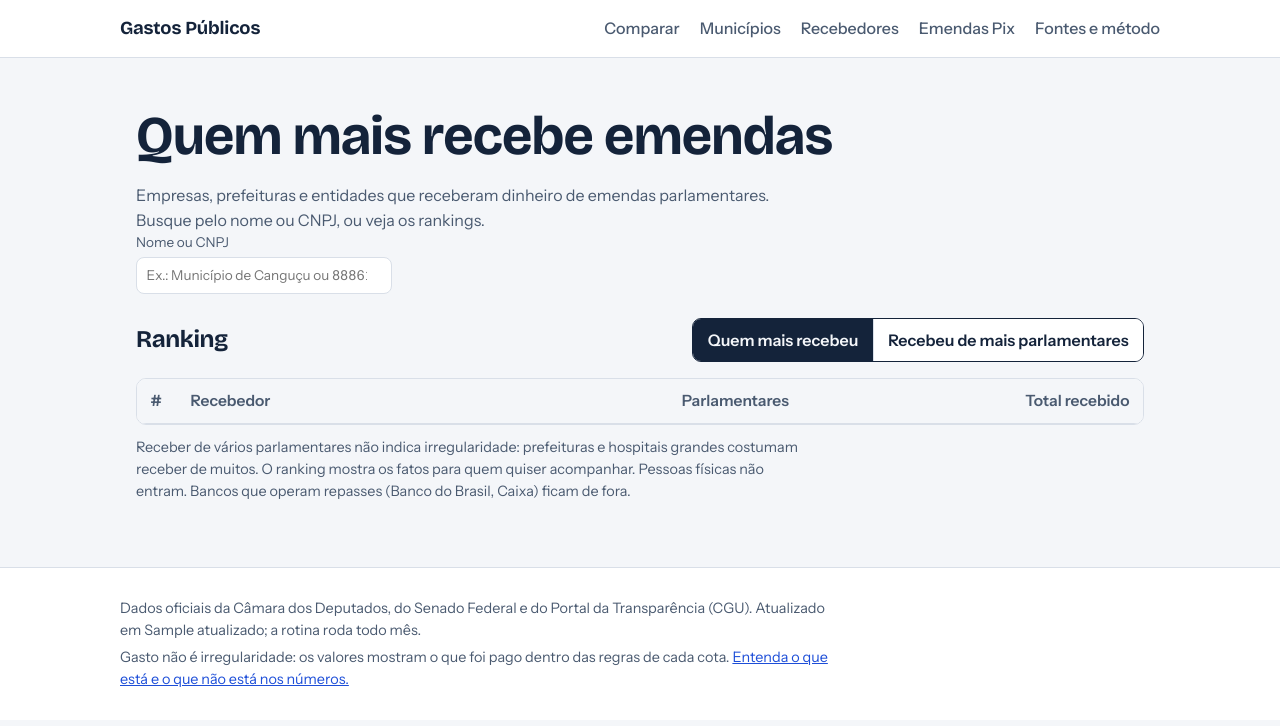
After one commit to rinaldotg/gastos-politicos, a Python web app: template site/templates/recebedores.html in a window 1280 px wide. The commit adds this page. Shown: the top 726 px of the page. Run offline with Jinja, Linux system fonts and the light colour scheme; the template is opened without the code that fills it: most values are stand-ins (such as "Sample title", 1, 10 or a date in 2020); lists and menus that the app fills with data are empty.

Commit message:
Site: paginas de municipio, busca e ranking de recebedores, links para fontes oficiais
Co-Authored-By: Claude Sonnet 5.5 <noreply@anthropic.com>
Claude-Session: https://claude.ai/code/session_01Q7TGwhxXKu5SgUsFtrboQV

```diff
--- a/pipeline/verificar.py
+++ b/pipeline/verificar.py
@@ -33,6 +33,7 @@ def main():
 
     consultas = {
         "pessoa": """SELECT p.id, p.nome, p.cargo,
+                        (SELECT id_externo FROM pessoa_fonte f WHERE f.pessoa_id=p.id AND f.fonte IN ('camara','senado') LIMIT 1) id_externo,
                         (SELECT uf FROM mandato m WHERE m.pessoa_id=p.id AND uf IS NOT NULL ORDER BY legislatura DESC LIMIT 1) uf,
                         (SELECT partido FROM mandato m WHERE m.pessoa_id=p.id AND partido IS NOT NULL ORDER BY legislatura DESC LIMIT 1) partido
                      FROM pessoa p""",
--- a/site/static/app.js
+++ b/site/static/app.js
@@ -19,6 +19,22 @@
   function get(url) { return fetch(RAIZ + url).then(function (r) { return r.json(); }); }
 
   /* ---------- busca ---------- */
+
+  function slug(t) { return norm(t).replace(/[^a-z0-9]+/g, '-').replace(/^-+|-+$/g, ''); }
+  function copiar(texto, rotulo) {
+    var b = el('button', { type: 'button', class: 'botao botao-leve botao-mini', text: rotulo });
+    b.addEventListener('click', function () {
+      var ok = function () { b.textContent = 'Copiado ✓'; setTimeout(function () { b.textContent = rotulo; }, 1800); };
+      if (navigator.clipboard) navigator.clipboard.writeText(texto).then(ok, function () {});
+    });
+    return b;
+  }
+  var PORTAL_EMENDAS = 'https://portaldatransparencia.gov.br/emendas/consulta';
+  var CNPJ_RECEITA = 'https://solucoes.receita.fazenda.gov.br/servicos/cnpjreva/cnpjreva_solicitacao.asp';
+  function locLink(loc, texto) {
+    var m = /^(.+)\/([A-Z]{2})$/.exec(loc || '');
+    return m ? el('a', { href: RAIZ + 'municipio/?m=' + slug(loc.replace('/', '-')), text: texto || loc }) : document.createTextNode(texto || loc || '');
+  }
   var buscaCache = null;
   function carregarBusca() { return buscaCache || (buscaCache = get('data/busca.json')); }
 
@@ -326,7 +342,7 @@
       f.slice(0, limite).forEach(function (r, i) {
         var nome = r[1] ? el('a', { href: RAIZ + 'recebedor/?d=' + encodeURIComponent(r[1]), text: r[0] }) : document.createTextNode(r[0]);
         corpo.appendChild(el('tr', {}, [el('td', { class: 'pos', text: String(i + 1) }),
-          el('td', {}, [nome, el('small', { text: r[1] })]), el('td', { text: r[2] }), el('td', { text: r[3] }),
+          el('td', {}, [nome, el('small', { text: r[1] })]), el('td', { text: r[2] }), el('td', {}, [locLink(r[3])]),
           el('td', { class: 'num', text: brl(r[4]) })]));
       });
       mais.hidden = f.length <= limite;
@@ -344,6 +360,13 @@
       info.appendChild(p ? el('a', { href: RAIZ + p.url, text: p.n }) : document.createTextNode('parlamentar'));
       info.appendChild(document.createTextNode((p && p.p ? ' (' + p.p + (p.u ? '/' + p.u : '') + ')' : '') + '. Destino: ' + (i[4] || 'não informado') +
         (i[5] ? ' · Área: ' + i[5] : '') + ' · Empenhado ' + brl(i[6]) + ' · Pago ' + brl(i[7]) + '.'));
+      var fo = document.querySelector('[data-e-fonte]');
+      fo.appendChild(document.createTextNode('Conferir na fonte: no Portal da Transparência, cole o código '));
+      fo.appendChild(el('strong', { text: cod }));
+      fo.appendChild(document.createTextNode(' no campo "Código da Emenda". '));
+      fo.appendChild(copiar(cod, 'Copiar código'));
+      fo.appendChild(document.createTextNode(' '));
+      fo.appendChild(el('a', { href: PORTAL_EMENDAS, target: '_blank', rel: 'noopener', text: 'Abrir consulta de emendas ↗' }));
       linhas = d.f;
       lista.querySelector('[data-e-cont]').textContent = linhas.length + ' recebedores';
       lista.hidden = false; render();
@@ -364,6 +387,16 @@
       var total = d.p.reduce(function (s, x) { return s + x[1]; }, 0);
       document.querySelector('[data-r-info]').textContent = doc + (d.l ? ' · ' + d.l : '') + (d.t ? ' · ' + d.t : '') + ' — recebeu ' + brl(total) +
         ' em emendas de ' + d.p.length + (d.p.length === 1 ? ' parlamentar.' : ' parlamentares.');
+      var fr = document.querySelector('[data-r-fonte]');
+      fr.appendChild(document.createTextNode('Conferir na fonte: '));
+      fr.appendChild(copiar(dig, 'Copiar CNPJ'));
+      fr.appendChild(document.createTextNode(' '));
+      fr.appendChild(el('a', { href: CNPJ_RECEITA, target: '_blank', rel: 'noopener', text: 'Consulta de CNPJ na Receita ↗' }));
+      fr.appendChild(document.createTextNode(' · '));
+      fr.appendChild(el('a', { href: PORTAL_EMENDAS, target: '_blank', rel: 'noopener', text: 'Emendas no Portal da Transparência ↗' }));
+      if (d.b) fr.appendChild(el('p', { class: 'nota', text: 'Atenção: este é um banco público que opera repasses de emendas. O dinheiro passa por ele, mas o destino final não é o banco; por isso ele fica fora dos rankings e dos totais por município.' }));
+      if (d.b) fr.appendChild(el('p', { class: 'nota', text: 'Atenção: este é um banco público que opera repasses de emendas. O dinheiro passa por ele, mas o destino final não é o banco; por isso ele fica fora dos rankings e dos totais por município.' }));
+      if (d.l) { var inf = document.querySelector('[data-r-info]'); inf.appendChild(document.createTextNode(' Município: ')); inf.appendChild(locLink(d.l)); }
       d.p.forEach(function (x, i) {
         var p = pessoas[x[0]] || { n: 'Parlamentar', url: '', u: '', p: '' };
         var det = el('details', { class: 'rec-mais' }, [el('summary', { text: 'ver emendas' })]);
@@ -380,6 +413,88 @@
     }).catch(function () { vazio.hidden = false; });
   }
 
+
+  /* ---------- municipios ---------- */
+  function iniciarMunicipios(sec) {
+    var corpo = document.querySelector('[data-m-corpo]'), mais = document.querySelector('[data-m-mais]'), tit = document.querySelector('[data-m-tit]');
+    var filtro = sec.querySelector('[data-m-filtro]'), dados = [], limite = 30;
+    function render() {
+      var q = norm(filtro.value.trim()), f = dados.filter(function (m) { return !q || norm(m[0]).indexOf(q) >= 0; });
+      tit.textContent = q ? f.length + ' municípios encontrados' : 'Municípios que mais receberam';
+      corpo.textContent = '';
+      f.slice(0, limite).forEach(function (m, i) {
+        corpo.appendChild(el('tr', {}, [el('td', { class: 'pos', text: String(i + 1) }),
+          el('td', {}, [el('a', { href: RAIZ + 'municipio/?m=' + m[1], text: m[0] })]),
+          el('td', { class: 'num', text: String(m[3]) }), el('td', { class: 'num', text: brl(m[2]) })]));
+      });
+      mais.hidden = f.length <= limite; mais.textContent = 'Mostrar mais (' + (f.length - limite) + ')';
+    }
+    mais.addEventListener('click', function () { limite += 50; render(); });
+    filtro.addEventListener('input', function () { limite = 30; render(); });
+    get('data/municipios.json').then(function (d) { dados = d; render(); });
+  }
+  function iniciarMunicipio(sec) {
+    var m = new URLSearchParams(location.search).get('m') || '';
+    var corpo = document.querySelector('[data-mu-corpo]'), vazio = document.querySelector('[data-mu-vazio]');
+    if (!/^[a-z0-9-]+$/.test(m)) { vazio.hidden = false; return; }
+    Promise.all([get('data/m/' + m + '.json'), carregarBusca()]).then(function (res) {
+      var d = res[0], pessoas = {};
+      res[1].forEach(function (x) { pessoas[x.id] = x; });
+      document.querySelector('[data-mu-titulo]').textContent = d.n;
+      document.title = d.n + ' · emendas recebidas · Gastos Públicos';
+      document.querySelector('[data-mu-info]').textContent = 'Recebedores deste município receberam ' + brl(d.t) + ' em emendas de ' + d.p.length +
+        (d.p.length === 1 ? ' parlamentar.' : ' parlamentares.');
+      var tp = document.querySelector('[data-mu-parl]');
+      d.p.forEach(function (x, i) {
+        var p = pessoas[x[0]] || { n: 'Parlamentar', url: '', u: '', p: '' };
+        tp.appendChild(el('tr', {}, [el('td', { class: 'pos', text: String(i + 1) }),
+          el('td', {}, [p.url ? el('a', { href: RAIZ + p.url, text: p.n }) : document.createTextNode(p.n)]),
+          el('td', { text: p.u || '' }), el('td', { text: p.p || '' }), el('td', { class: 'num', text: String(x[2]) }), el('td', { class: 'num', text: brl(x[1]) })]));
+      });
+      document.querySelector('[data-mu-rec-tit]').textContent = 'Quem recebeu' + (d.nr > d.r.length ? ' (os ' + d.r.length + ' maiores de ' + d.nr + ')' : '');
+      var tr = document.querySelector('[data-mu-rec]');
+      d.r.forEach(function (x, i) {
+        tr.appendChild(el('tr', {}, [el('td', { class: 'pos', text: String(i + 1) }),
+          el('td', {}, [x[1] ? el('a', { href: RAIZ + 'recebedor/?d=' + encodeURIComponent(x[1]), text: x[0] }) : document.createTextNode(x[0]), el('small', { text: x[1] })]),
+          el('td', { class: 'num', text: brl(x[2]) })]));
+      });
+      corpo.hidden = false;
+    }).catch(function () { vazio.hidden = false; });
+  }
+
+  /* ---------- ranking e busca de recebedores ---------- */
+  function iniciarRecebedores(sec) {
+    var corpo = document.querySelector('[data-rb-corpo]'), tit = document.querySelector('[data-rb-tit]'), filtro = sec.querySelector('[data-rb-filtro]');
+    var modo = 'v', rank = null, indice = null, botoes = document.querySelectorAll('[data-rb-modo]');
+    function linha(r, i) {
+      return el('tr', {}, [el('td', { class: 'pos', text: String(i + 1) }),
+        el('td', {}, [el('a', { href: RAIZ + 'recebedor/?d=' + encodeURIComponent(r[1]), text: r[0] }), el('small', { text: r[1] })]),
+        el('td', { class: 'num', text: r[3] === undefined ? '' : String(r[3]) }), el('td', { class: 'num', text: brl(r[2]) })]);
+    }
+    function render() {
+      var q = norm(filtro.value.trim()), qd = q.replace(/\D/g, '');
+      corpo.textContent = '';
+      if (q.length >= 3) {
+        if (!indice) { get('data/rec-busca.json').then(function (d) { indice = d; render(); }); tit.textContent = 'Buscando…'; return; }
+        var f = indice.filter(function (r) { return qd.length >= 5 && /^[\d.\/-]+$/.test(q) ? r[1].indexOf(qd) >= 0 : norm(r[0]).indexOf(q) >= 0; });
+        tit.textContent = f.length + ' recebedores encontrados' + (f.length > 100 ? ' (mostrando os 100 maiores)' : '');
+        f.slice(0, 100).forEach(function (r, i) { corpo.appendChild(linha(r, i)); });
+        return;
+      }
+      tit.textContent = modo === 'v' ? 'Quem mais recebeu' : 'Recebeu de mais parlamentares';
+      if (rank) rank[modo].forEach(function (r, i) { corpo.appendChild(linha([r[0], r[1], r[2], r[3]], i)); });
+    }
+    botoes.forEach(function (b) {
+      b.addEventListener('click', function () {
+        modo = b.getAttribute('data-rb-modo');
+        botoes.forEach(function (x) { x.setAttribute('aria-pressed', x === b ? 'true' : 'false'); });
+        render();
+      });
+    });
+    filtro.addEventListener('input', render);
+    get('data/rec-rank.json').then(function (d) { rank = d; render(); });
+  }
+
   document.querySelectorAll('[data-busca]').forEach(function (f) {
     if (f.hasAttribute('data-comparar')) return;
     iniciarBusca(f, function (d) { location.href = RAIZ + d.url; });
@@ -388,6 +503,9 @@
   document.querySelectorAll('[data-emendas]').forEach(iniciarEmendas);
   var te = document.querySelector('[data-emenda]'); if (te) iniciarTelaEmenda(te);
   var tr_ = document.querySelector('[data-recebedor]'); if (tr_) iniciarTelaRecebedor(tr_);
+  var mu = document.querySelector('[data-municipios]'); if (mu) iniciarMunicipios(mu);
+  var m1 = document.querySelector('[data-municipio]'); if (m1) iniciarMunicipio(m1);
+  var rb = document.querySelector('[data-recebedores]'); if (rb) iniciarRecebedores(rb);
   var px = document.querySelector('[data-pix]'); if (px) iniciarPix(px);
   var c = document.querySelector('[data-comparacao]'); if (c) iniciarComparacao(c, document.querySelector('[data-comparar]'));
 })();
--- a/site/static/style.css
+++ b/site/static/style.css
@@ -144,3 +144,6 @@ select{font:inherit;font-size:1rem;padding:.55rem .7rem;border:1px solid var(--l
 .tabela td small{display:block;color:var(--tinta-2)}
 .voltar{margin:0 0 .4rem;font-size:.9rem}
 .controles input[type=search]{padding:.45rem .6rem;border:1px solid var(--linha);border-radius:8px;font:inherit;min-width:16rem}
+.botao-mini{padding:.2rem .6rem;font-size:.85rem}
+.fonte-oficial{font-size:.92rem;color:var(--tinta-2);max-width:75ch}
+.fonte-oficial a{color:var(--acento)}
--- a/site/templates/base.html
+++ b/site/templates/base.html
@@ -20,6 +20,8 @@
   <a class="marca" href="{{ raiz or './' }}">Gastos Públicos</a>
   <nav aria-label="Principal">
     <a href="{{ raiz }}comparar/">Comparar</a>
+    <a href="{{ raiz }}municipios/">Municípios</a>
+    <a href="{{ raiz }}recebedores/">Recebedores</a>
     <a href="{{ raiz }}emendas-pix/">Emendas Pix</a>
     <a href="{{ raiz }}sobre/">Fontes e método</a>
   </nav>
--- a/site/templates/emenda.html
+++ b/site/templates/emenda.html
@@ -4,6 +4,7 @@
   <p class="voltar"><a href="javascript:history.back()">← Voltar</a></p>
   <h1 data-e-titulo>Quem recebeu a emenda</h1>
   <p class="apoio" data-e-info></p>
+  <p class="fonte-oficial" data-e-fonte></p>
 </section>
 <section class="ranking" data-e-lista hidden>
   <div class="ranking-cab">
--- a/site/templates/pessoa.html
+++ b/site/templates/pessoa.html
@@ -9,6 +9,7 @@
       {% if pos %}Em {{ ano_ref }}, ficou na posição {{ pos[0] }} de {{ pos[1] }} {{ 'deputados' if p.cod == 'deputado' else 'senadores' if p.cod == 'senador' else 'presidentes' }} por valor gasto.{% endif %}
     </p>
     <a class="botao botao-leve" href="{{ raiz }}comparar/?p={{ p.id }}">Comparar com outra pessoa</a>
+    {% if p.oficial %}<a class="botao botao-leve" href="{{ p.oficial }}" rel="noopener" target="_blank">Perfil oficial{% if p.cargo == 'deputado_federal' %} (notas fiscais da cota){% endif %} ↗</a>{% endif %}
   </header>
 
   {% if p.cargo == 'presidente' %}
--- a/site/templates/recebedor.html
+++ b/site/templates/recebedor.html
@@ -4,6 +4,7 @@
   <p class="voltar"><a href="javascript:history.back()">← Voltar</a></p>
   <h1 data-r-titulo>Quem destinou emendas a este recebedor</h1>
   <p class="apoio" data-r-info></p>
+  <p class="fonte-oficial" data-r-fonte></p>
 </section>
 <section class="ranking" data-r-lista hidden>
   <div class="ranking-cab"><h2>Parlamentares que destinaram emendas</h2></div>
--- /dev/null
+++ b/site/templates/recebedores.html
@@ -0,0 +1,24 @@
+{% extends "base.html" %}
+{% block conteudo %}
+<section class="abertura abertura-curta" data-recebedores>
+  <h1>Quem mais recebe emendas</h1>
+  <p class="apoio">Empresas, prefeituras e entidades que receberam dinheiro de emendas parlamentares. Busque pelo nome ou CNPJ, ou veja os rankings.</p>
+  <div class="controles"><label>Nome ou CNPJ<input type="search" data-rb-filtro placeholder="Ex.: Município de Canguçu ou 88861430000149" autocomplete="off"></label></div>
+</section>
+<section class="ranking">
+  <div class="ranking-cab">
+    <h2 data-rb-tit>Ranking</h2>
+    <div class="segmento" role="group" aria-label="Ordem do ranking">
+      <button type="button" aria-pressed="true" data-rb-modo="v">Quem mais recebeu</button>
+      <button type="button" aria-pressed="false" data-rb-modo="q">Recebeu de mais parlamentares</button>
+    </div>
+  </div>
+  <div class="tabela-rolavel">
+    <table class="tabela">
+      <thead><tr><th class="pos">#</th><th>Recebedor</th><th class="num">Parlamentares</th><th class="num">Total recebido</th></tr></thead>
+      <tbody data-rb-corpo></tbody>
+    </table>
+  </div>
+  <p class="nota">Receber de vários parlamentares não indica irregularidade: prefeituras e hospitais grandes costumam receber de muitos. O ranking mostra os fatos para quem quiser acompanhar. Pessoas físicas não entram. Bancos que operam repasses (Banco do Brasil, Caixa) ficam de fora.</p>
+</section>
+{% endblock %}
```
Also changed, not shown: site/build.py (+38 -5 lines), site/templates/municipio.html (added, +24 -0 lines), site/templates/municipios.html (added, +19 -0 lines).
